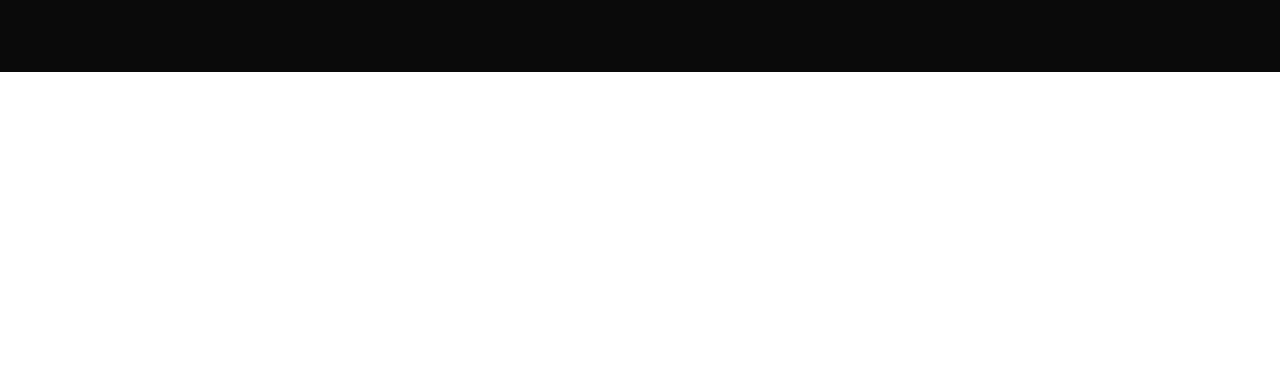
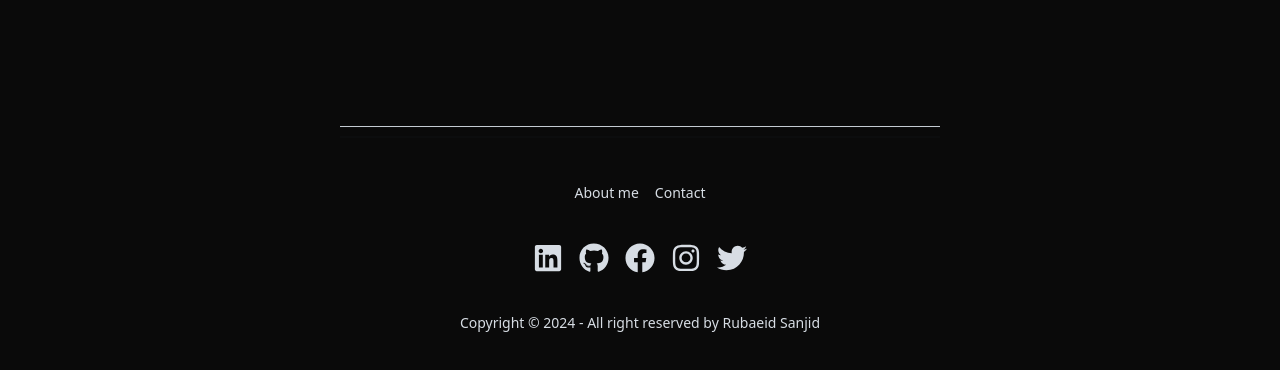
Before and after one commit to Rubaeid-Sanjid/my-personal-portfolio, a React (Vite) app: page / in a window 1280 px wide. Shown: the part 842-1212 px from the top of the page. Before the commit the page ends 914 px from the top, so only its background shows below. Built offline with nearby package versions, Linux system fonts and the light colour scheme.

Commit message:
feat: footer

```diff
--- a/package.json
+++ b/package.json
@@ -14,6 +14,7 @@
     "match-sorter": "^6.3.4",
     "react": "^18.3.1",
     "react-dom": "^18.3.1",
+    "react-icons": "^5.2.1",
     "react-router-dom": "^6.24.0",
     "sort-by": "^1.2.0"
   },
--- /dev/null
+++ b/src/Components/Footer/Footer.jsx
@@ -0,0 +1,49 @@
+import {
+  FaFacebook,
+  FaGithub,
+  FaInstagram,
+  FaLinkedin,
+  FaTwitter,
+} from "react-icons/fa";
+
+const Footer = () => {
+  return (
+    <footer className="footer footer-center text-neutral-content rounded p-10">
+       <div className="divider bg-neutral-content h-[1px] w-1/2"></div>
+      <nav className="grid grid-flow-col gap-4">
+        <a className="link link-hover">About me</a>
+        <a className="link link-hover">Contact</a>
+      </nav>
+      <nav>
+        <div className="grid grid-flow-col gap-4">
+          <a
+            href="https://www.linkedin.com/in/rubaeid-sanjid-03553a226/"
+            target="_blank"
+          >
+            <FaLinkedin className="text-3xl" />
+          </a>
+          <a href="https://github.com/Rubaeid-Sanjid" target="_blank">
+            <FaGithub className="text-3xl" />
+          </a>
+          <a href="https://www.facebook.com/Piyal.24/" target="_blank">
+            <FaFacebook className="text-3xl" />
+          </a>
+          <a href="https://www.instagram.com/p_for_piyal_/" target="_blank">
+            <FaInstagram className="text-3xl" />
+          </a>
+          <a href="https://www.x.com/SkPiyal" target="_blank">
+            <FaTwitter className="text-3xl" />
+          </a>
+        </div>
+      </nav>
+      <aside>
+        <p>
+          Copyright © {new Date().getFullYear()} - All right reserved by Rubaeid
+          Sanjid
+        </p>
+      </aside>
+    </footer>
+  );
+};
+
+export default Footer;
--- a/src/Components/Navbar/Navbar.jsx
+++ b/src/Components/Navbar/Navbar.jsx
@@ -3,7 +3,7 @@
 const Navbar = () => {
   const navlink = (
     <>
-      <NavLink className={'text-xl mx-2'} to={''}>About</NavLink>
+      <NavLink className={'text-xl mx-2'} to={'/about'}>About</NavLink>
       <NavLink className={'text-xl mx-2'} to={'/all-projects'}>Projects</NavLink>
       <NavLink className={'text-xl mx-2'} to={'/blogs'}>Blog</NavLink>
     </>
--- a/src/Page/Home/Home.jsx
+++ b/src/Page/Home/Home.jsx
@@ -15,7 +15,9 @@
             applications using Tailwind CSS, JavaScript, React and Node JS. I'm
             always eager to learn and take on new challenges.
           </p>
-          <button className="btn bg-gradient-to-r from-[#5899E2] to-[#00BFFF] border-none text-white text-lg">Contact Me</button>
+          <button className="btn bg-gradient-to-r from-[#5899E2] to-[#00BFFF] border-none text-white text-lg">
+            Contact Me
+          </button>
         </div>
         <div className="flex-1 max-w-sm">
           <img src={profileImg} className="rounded-lg shadow-2xl" />
--- a/src/Page/Main.jsx
+++ b/src/Page/Main.jsx
@@ -1,11 +1,13 @@
 import { Outlet } from "react-router-dom";
 import Navbar from "../Components/Navbar/Navbar";
+import Footer from "../Components/Footer/Footer";
 
 const Main = () => {
   return (
     <div className="absolute top-0 z-[-2] bg-neutral-950 bg-[radial-gradient(ellipse_80%_80%_at_50%_-20%,rgba(120,119,198,0.3),rgba(255,255,255,0))]">
       <Navbar />
       <Outlet />
+      <Footer></Footer>
     </div>
   );
 };
```
Also changed, not shown: 1 other file (tests, documents, lock files or other folders).
